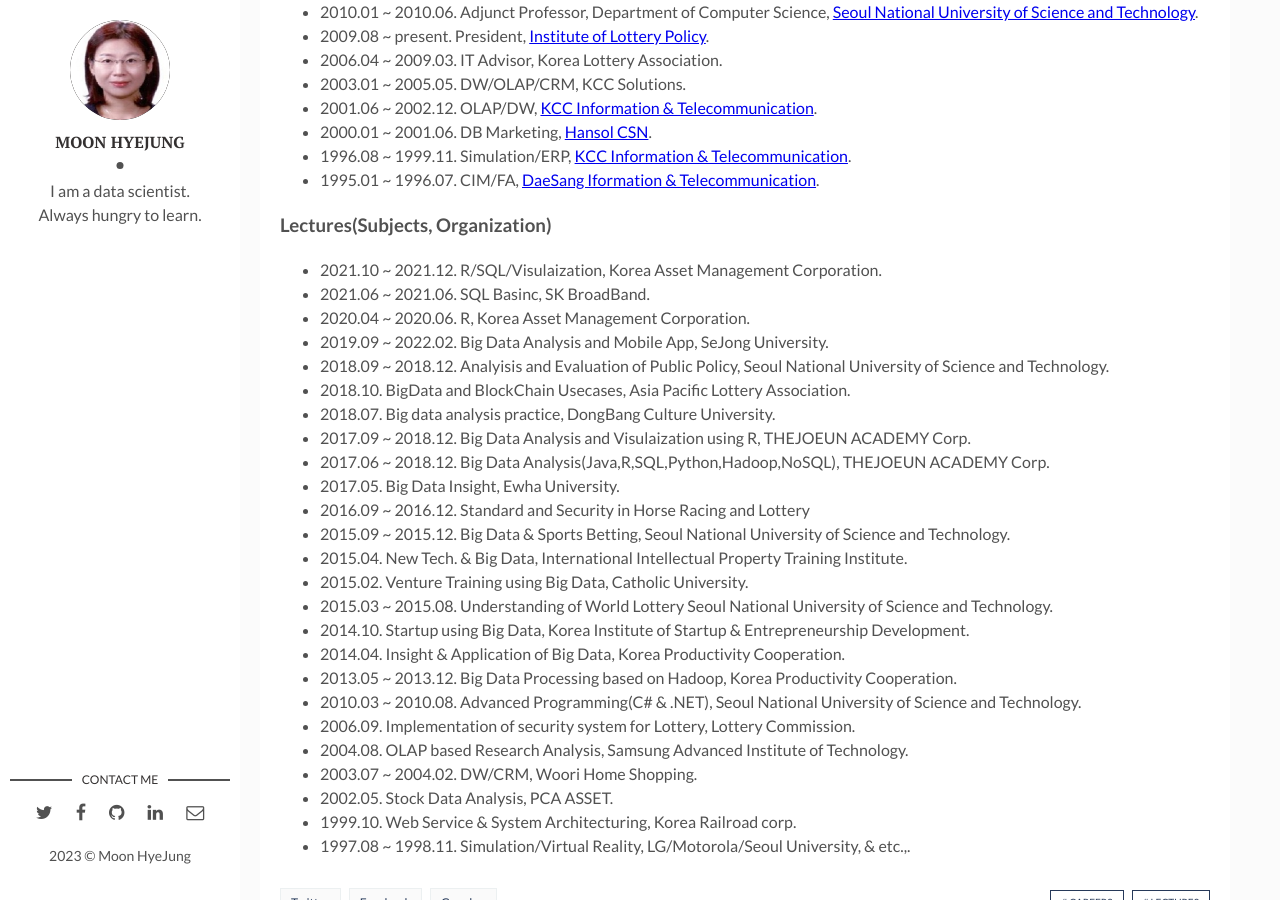
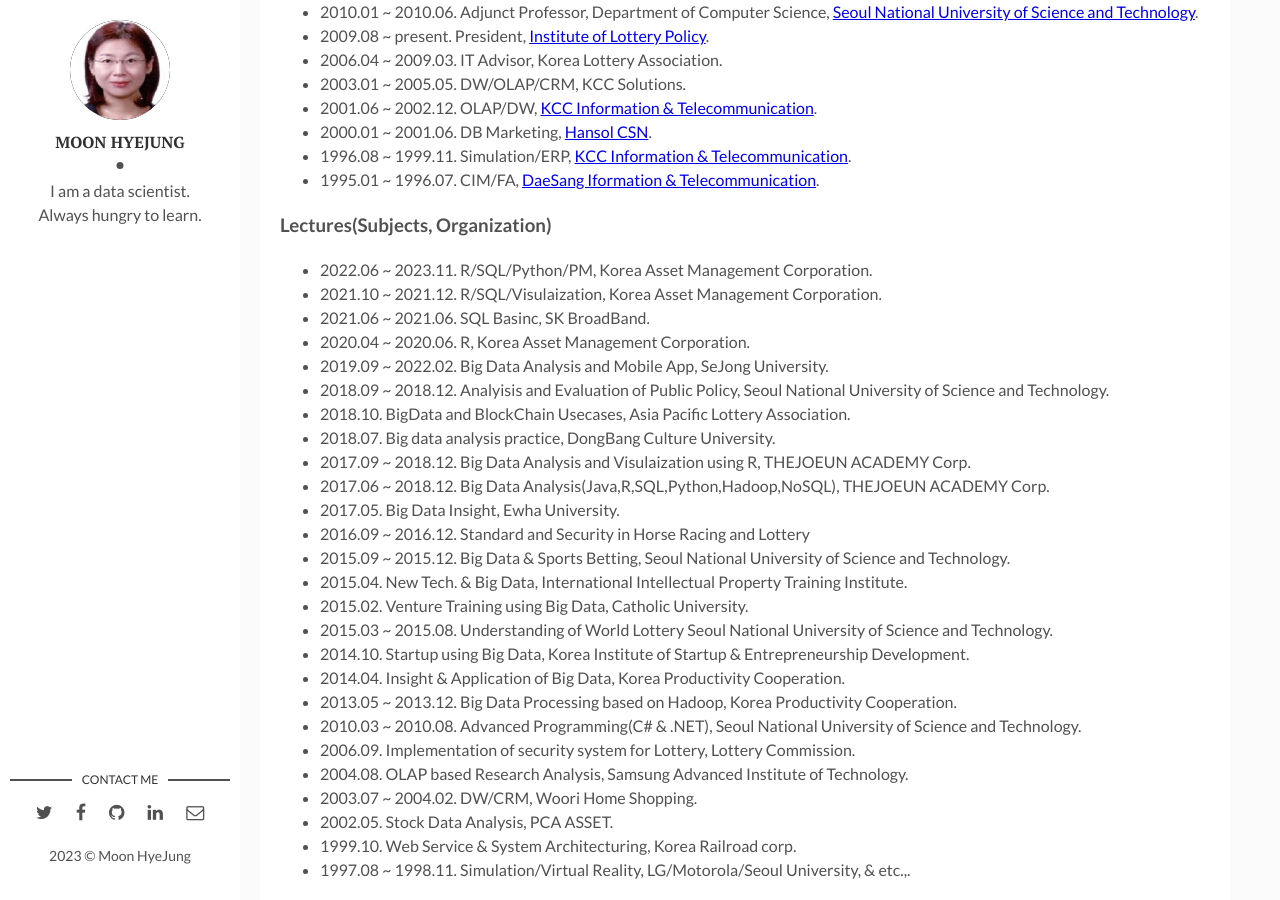
Before and after one commit to MoonHyeJung/moonhyejung.github.io, a Jekyll site: the page built from _posts/2022-01-01-carrers-lectures.markdown, in a window 1280 px wide and 900 px high, scrolled down 1013 px. Built offline with Jekyll 4.4.1, drawn with Linux system fonts in a browser that asks for light colours.

Commit message:
Update 2022-01-01-carrers-lectures.markdown
add class

```diff
--- a/_posts/2022-01-01-carrers-lectures.markdown
+++ b/_posts/2022-01-01-carrers-lectures.markdown
@@ -32,6 +32,7 @@ I have lectured on new technologies related to simulation, virtual reality, and
 * 1995.01 ~ 1996.07\. CIM/FA, [DaeSang Iformation & Telecommunication](https://www.daesangit.com/).
 
 ### Lectures(Subjects, Organization)
+* 2022.06 ~ 2023.11\. R/SQL/Python/PM, Korea Asset Management Corporation.
 * 2021.10 ~ 2021.12\. R/SQL/Visulaization, Korea Asset Management Corporation.
 * 2021.06 ~ 2021.06\. SQL Basinc, SK BroadBand.
 * 2020.04 ~ 2020.06\. R, Korea Asset Management Corporation.
```
